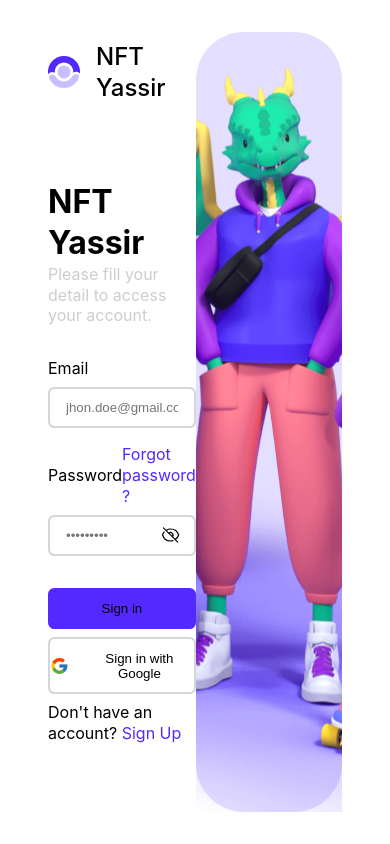
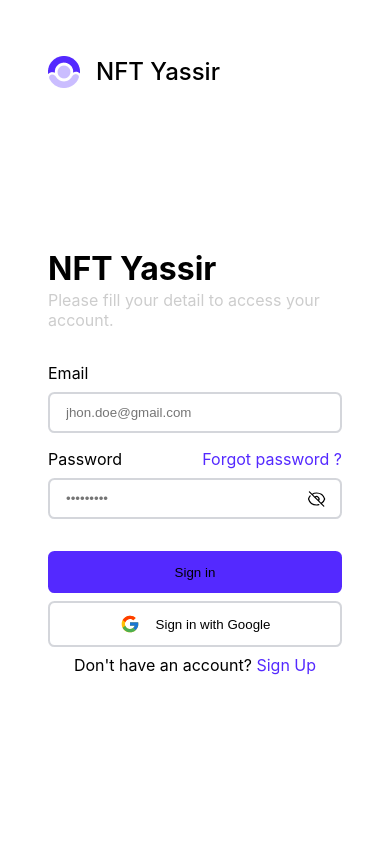
Before and after one commit to ramo4040/FullStack-User-Authentication-System-TS-React-Express-MongoDB, a React (Vite) app in the folder client/: page /auth/login in a window 390 px wide. Built offline with nearby package versions, Linux system fonts and the light colour scheme; no server answers.

Commit message:
feat : responsive login ui

```diff
--- a/client/src/assets/css/auth.css
+++ b/client/src/assets/css/auth.css
@@ -14,11 +14,15 @@
   aside {
     background: #e5dfff;
     border-radius: 3rem;
+    min-height: 100%;
+    text-align: center;
 
-    div {
+    img {
       width: 100%;
-      background: url(/src/assets/images/authImage.png) no-repeat center;
+      max-width: 100%;
       height: 100%;
+      max-height: 100%;
+      object-fit: contain;
     }
   }
 }
@@ -128,4 +132,25 @@
       }
     }
   }
+
+  .error-msg {
+    min-width: 100%;
+    padding: 0.3rem;
+    border-radius: 0.2rem;
+    background: rgb(255 0 0 / 15%);
+  }
 }
+
+@media only screen and (max-width: 1024px) {
+  .auth_container {
+    > div {
+      height: 100%;
+      display: grid;
+      grid-template-columns: 1fr;
+    }
+
+    aside {
+      display: none;
+    }
+  }
+}
--- a/client/src/components/Auth/AsideAuth.tsx
+++ b/client/src/components/Auth/AsideAuth.tsx
@@ -1,7 +1,9 @@
+import img from '../../assets/images/authImage.png'
+
 const AsideAuth = () => {
   return (
     <aside>
-      <div></div>
+      <img src={img} alt="" />
     </aside>
   )
 }
--- a/client/src/components/Auth/Login.tsx
+++ b/client/src/components/Auth/Login.tsx
@@ -8,6 +8,7 @@ import { useNavigate } from 'react-router-dom'
 const Login = () => {
   const [togglePwd, setTogglePwd] = useState(false)
   const togglePassword = () => setTogglePwd(!togglePwd)
+  const [isError, setError] = useState<string>('')
   const { setAuthenticated } = useAuth()
   const navigate = useNavigate()
 
@@ -20,7 +21,10 @@ const Login = () => {
     if (userResponse.status && userResponse.user) {
       setAuthenticated(true)
       navigate('/dashboard')
+      return
     }
+
+    setError(userResponse.message)
   }
 
   return (
@@ -30,6 +34,7 @@ const Login = () => {
         description="Please fill your detail to access your account."
         onSubmit={handleSubmit}
       >
+        {isError && <div className="error-msg">{isError}</div>}
         <div className="group-input">
           <label htmlFor="email">Email</label>
           <input
```
